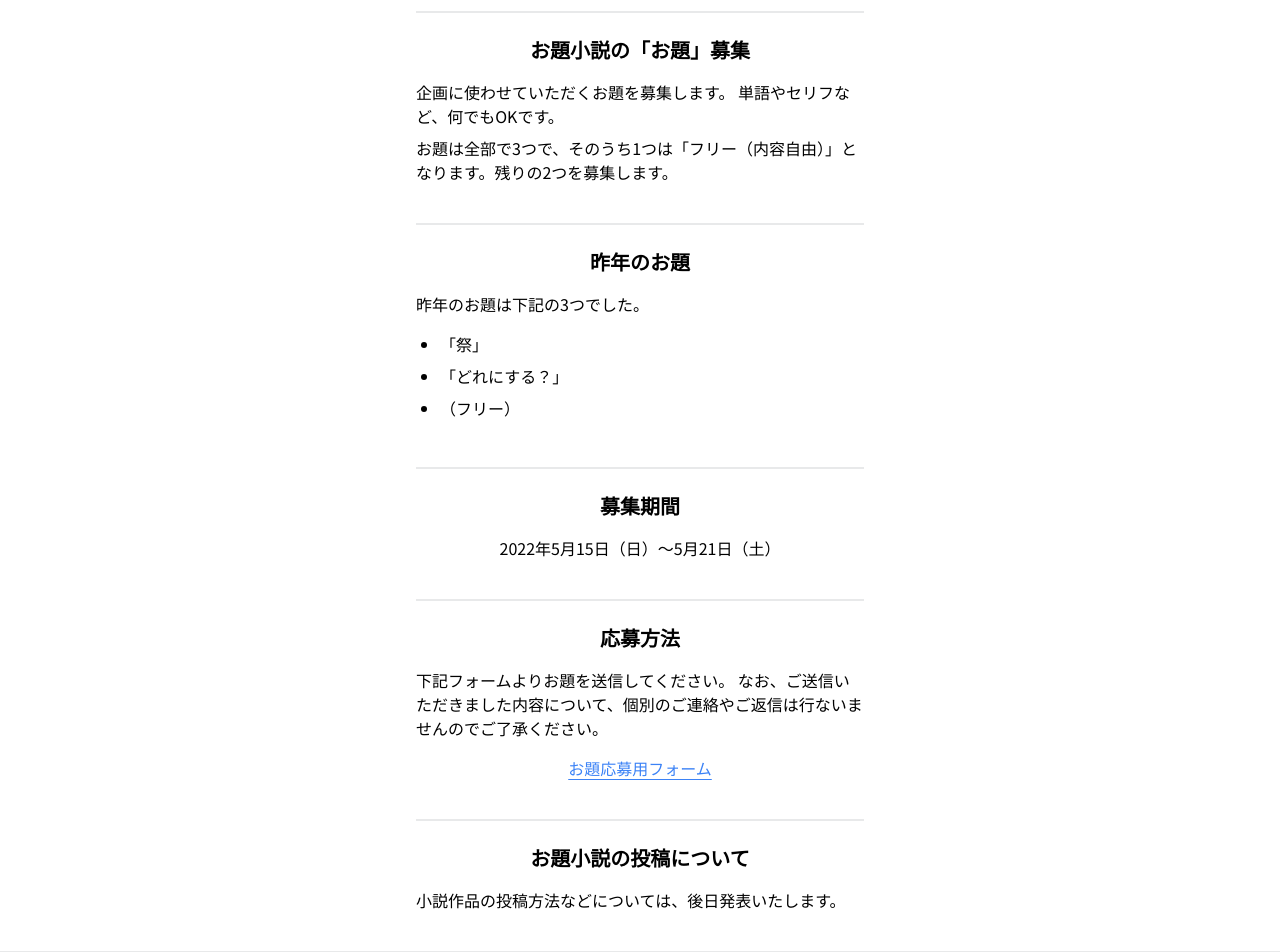
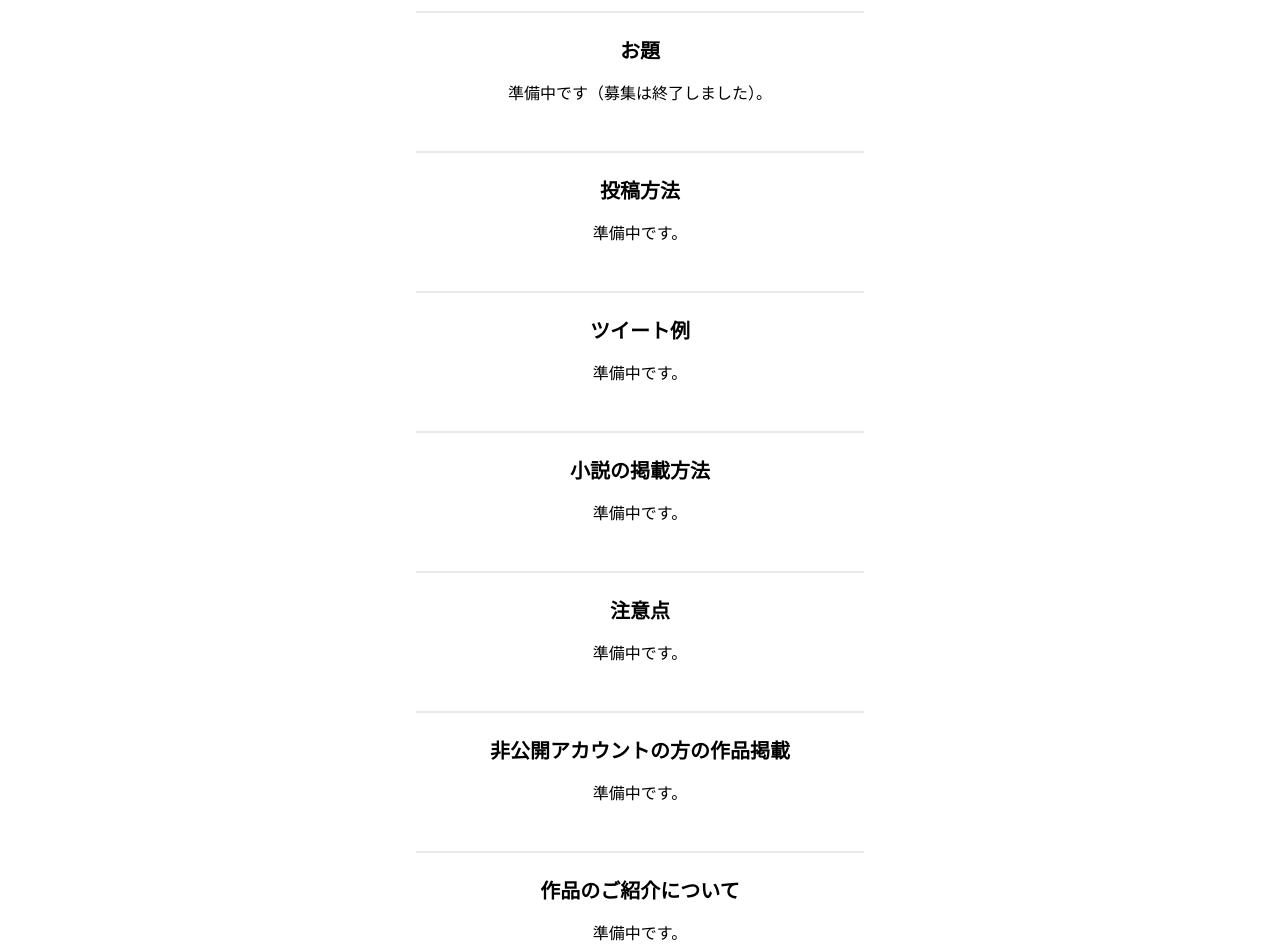
Before and after one commit to true-runes/suikoden-election-2022-frontend, a Next.js app: page /events-in-event/novels-on-themes in a window 1280 px wide. Shown: the part 360-1312 px from the top of the page. Built offline with nearby package versions, Linux system fonts and the light colour scheme; no server answers; a web font is replaced by a local one.

Commit message:
feat: 🎸 お題小説のページを最新情報に更新した

```diff
--- a/pages/events-in-event/novels-on-themes.tsx
+++ b/pages/events-in-event/novels-on-themes.tsx
@@ -55,20 +55,97 @@ const NovelsOnThemes: NextPage = () => {
 
               <div className="divider" />
 
-              <h2 className="text-xl font-bold pb-4">お題小説の「お題」募集</h2>
-              <div className="text-base text-left pb-4">
-                <p className="pb-2">
-                  企画に使わせていただくお題を募集します。
-                  単語やセリフなど、何でもOKです。
-                </p>
-                <p>
-                  お題は全部で3つで、そのうち1つは「フリー（内容自由）」となります。残りの2つを募集します。
-                </p>
+              <h2 className="text-xl font-bold pb-4">お題</h2>
+              <div className="text-base text-center pb-4">
+                <p className="pb-2">準備中です（募集は終了しました）。</p>
               </div>
 
               <div className="divider" />
 
-              <h2 className="text-xl font-bold pb-4">昨年のお題</h2>
+              <h2 className="text-xl font-bold pb-4">投稿方法</h2>
+              <div className="text-base text-center pb-4">
+                <p className="pb-2">準備中です。</p>
+                {/* <div>
+                  ・応募キャラ（1名） ・お題 ・ハッシュタグ 「
+                  #幻水総選挙お題小説 」 を記載し、主催宛（ @gensosenkyo
+                  ）ツイートで小説を投稿して下さい。
+                </div> */}
+              </div>
+
+              <div className="divider" />
+
+              <h2 className="text-xl font-bold pb-4">ツイート例</h2>
+              <div className="text-base text-center pb-4">
+                <p className="pb-2">準備中です。</p>
+                {/* <div>
+                  ・応募キャラ（1名） ・お題 ・ハッシュタグ 「
+                  #幻水総選挙お題小説 」 を記載し、主催宛（ @gensosenkyo
+                  ）ツイートで小説を投稿して下さい。
+                </div> */}
+              </div>
+
+              <div className="divider" />
+
+              <h2 className="text-xl font-bold pb-4">小説の掲載方法</h2>
+              <div className="text-base text-center pb-4">
+                <p className="pb-2">準備中です。</p>
+                {/* <div>
+                  ①画像で掲載
+                  文庫ページメーカー、新書ページメーカーなどに本文を流し込んで画像にして下さい。
+                  （リンク参照） https://sscard.monokakitools.net/index.html
+                  ②外部リンクを掲載
+                  pixiv、Privatter（ぷらいべったー）などに小説を投稿し、ツイートにURLを載せて下さい。
+                  ※作品の公開範囲は「全体公開」でお願いします。
+                  （ぷらいべったーは「ログイン限定公開」でも可）
+                  ③ツイートに直接書く
+                  リプライ（返信）やスレッドでツイートを繋げて書いて下さい。
+                </div> */}
+              </div>
+
+              <div className="divider" />
+
+              <h2 className="text-xl font-bold pb-4">注意点</h2>
+              <div className="text-base text-center pb-4">
+                <p className="pb-2">準備中です。</p>
+                {/* <div>
+                  ・1ツイートに収まらない場合は、リプライ（返信）やスレッドで繋げて下さい。
+                  一番最初のツイートにハッシュタグを付けて下さい。
+                  ・応募キャラ以外が登場しても構いません。
+                  ・主人公はお好きな名前をどうぞ。
+                  ・恋愛描写は公式の設定、表現を基準にお願いします。
+                  ※カップリング要素を含む作品は、応募ツイートに必ず明記して下さい。
+                  ※掲載方法は ①画像 ②外部リンク のどちらか
+                  ※作者様のIDとお名前をご紹介します（ID希望しない方はお名前のみご紹介）
+                </div> */}
+              </div>
+
+              <div className="divider" />
+
+              <h2 className="text-xl font-bold pb-4">
+                非公開アカウントの方の作品掲載
+              </h2>
+              <div className="text-base text-center pb-4">
+                <p className="pb-2">準備中です。</p>
+                {/* <div>
+                  非公開アカウントの方は、作品を主催宛DMでお送り頂きますと、幻水総選挙のサブアカウントからツイートでご紹介します。
+                  これにより、作品がボーナス票の対象となります。
+                </div> */}
+              </div>
+
+              <div className="divider" />
+
+              <h2 className="text-xl font-bold pb-4">作品のご紹介について</h2>
+              <div className="text-base text-center pb-4">
+                <p className="pb-2">準備中です。</p>
+                {/* <div>
+                  開票の翌日以降、順位発表のツイートにリプで繋げる形で、作品をご紹介させていただきます。
+                  ※繋げてほしくない方は、「開票時の紹介不要」と記載してください。
+                </div> */}
+              </div>
+
+              <div className="divider" />
+
+              <h2 className="text-xl font-bold pb-4">（参考）昨年のお題</h2>
               <div className="text-base text-left pb-4">
                 <div className="pb-4">昨年のお題は下記の3つでした。</div>
 
@@ -77,38 +154,6 @@ const NovelsOnThemes: NextPage = () => {
                   <li className="pb-2">「どれにする？」</li>
                   <li className="pb-2">（フリー）</li>
                 </ul>
-              </div>
-
-              <div className="divider" />
-
-              <h2 className="text-xl font-bold pb-4">募集期間</h2>
-              <div className="text-base text-center pb-4">
-                2022年5月15日（日）～5月21日（土）
-              </div>
-
-              <div className="divider" />
-
-              <h3 className="text-xl font-bold pb-4">応募方法</h3>
-              <div className="text-base text-left pb-4">
-                下記フォームよりお題を送信してください。
-                なお、ご送信いただきました内容について、個別のご連絡やご返信は行ないませんのでご了承ください。
-              </div>
-              <div className="text-base text-center pb-4">
-                <a
-                  href="https://ws.formzu.net/dist/S669729239/"
-                  target="_blank"
-                  rel="noreferrer"
-                  className="underline underline-offset-4 text-blue-500 hover:text-blue-900"
-                >
-                  お題応募用フォーム
-                </a>
-              </div>
-
-              <div className="divider" />
-
-              <h2 className="text-xl font-bold pb-4">お題小説の投稿について</h2>
-              <div className="text-base text-left">
-                小説作品の投稿方法などについては、後日発表いたします。
               </div>
             </div>
           </div>
```
